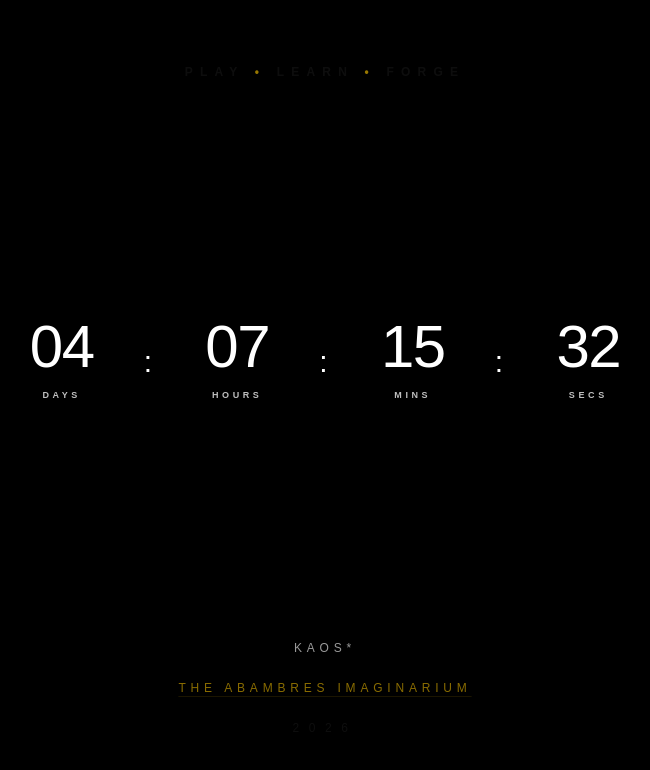
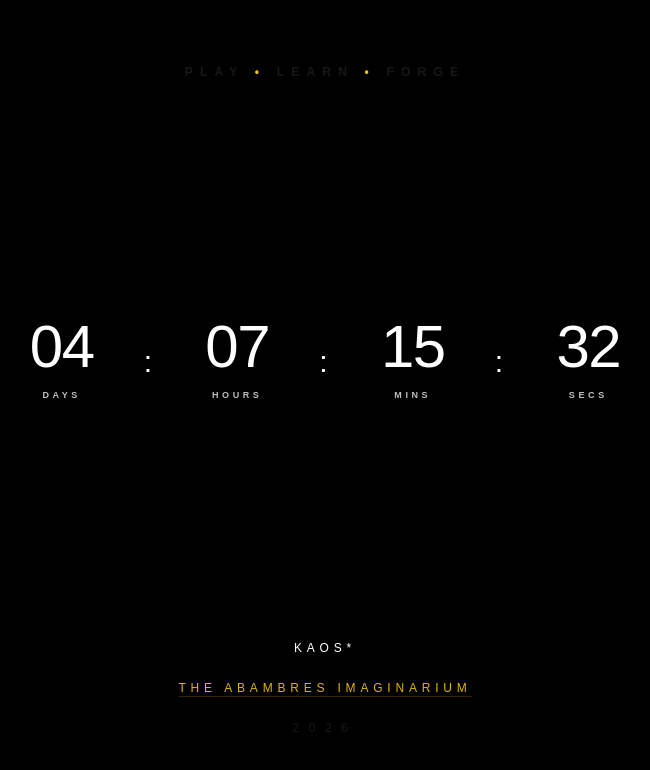
Before and after one commit to abambres/kaosx, a Next.js app: page / in a window 1280 px wide. Shown: the top 770 px of the page, without its empty margins (315-965 px from the left). Built offline with nearby package versions, Linux system fonts and the light colour scheme.

Commit message:
Opacity "normalized"

```diff
--- a/app/page.tsx
+++ b/app/page.tsx
@@ -74,7 +74,7 @@ export default function App() {
     <main className={`relative h-screen w-full flex flex-col items-center justify-between py-12 md:py-16 px-4 transition-opacity duration-1000 ${isReady ? 'opacity-100' : 'opacity-0'} bg-black font-mono tracking-[0.2em] z-10`}>
 
       {/* HEADER */}
-      <header className="z-10 text-center opacity-60">
+      <header className="z-10 text-center">
         <p className="text-[12px] md:text-xs font-bold tracking-[0.6em]">
           PLAY <span className="text-yellow-400">&bull;</span> LEARN <span className="text-yellow-400">&bull;</span> FORGE
         </p>
@@ -88,7 +88,7 @@ export default function App() {
       </section>
 
       {/* FOOTER */}
-      <footer className="z-10 w-full flex flex-col items-center space-y-6 md:space-y-8 px-4 text-center text-[10px] opacity-60">
+      <footer className="z-10 w-full flex flex-col items-center space-y-6 md:space-y-8 px-4 text-center text-[10px]">
         <div className="flex flex-col space-y-4 md:space-y-6">
 
           <p className="md:text-xs tracking-[0.4em] text-white">
```
